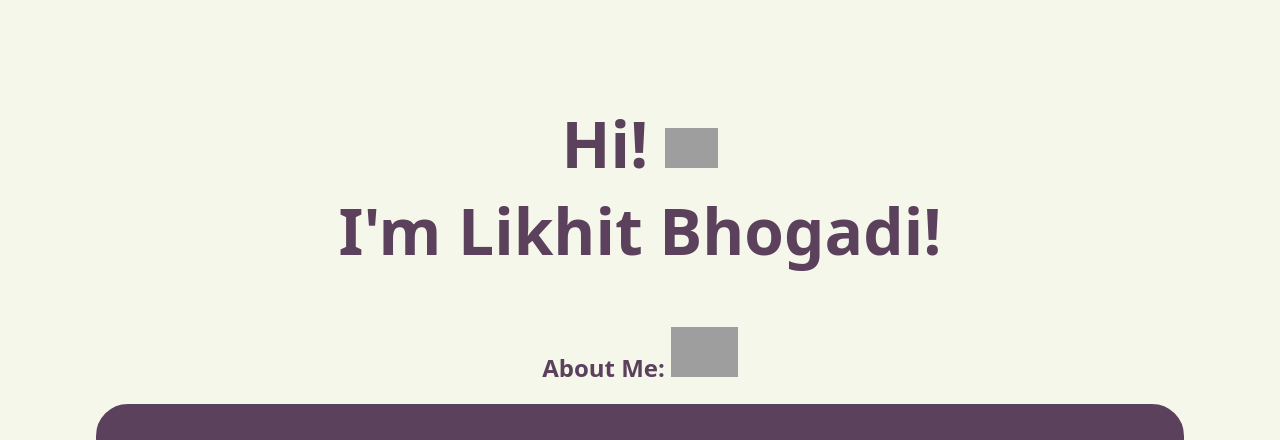
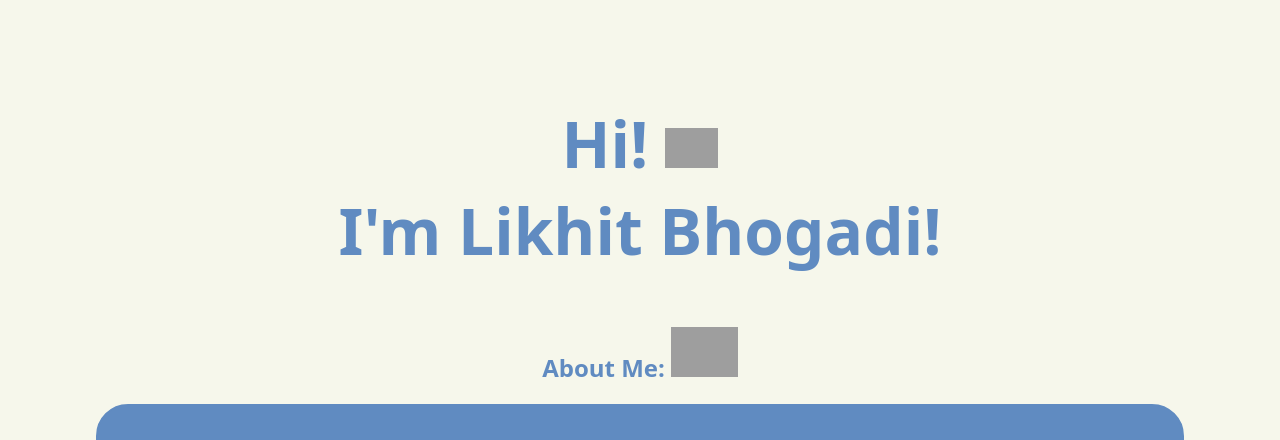
Before and after one commit to likhitbhogadi/ISS-Assignment-1, a plain HTML site: page index.html in a window 1280 px wide. Shown: the part 50-490 px from the top of the page. Drawn offline with Linux system fonts and the light colour scheme; grey boxes are pictures that could not be loaded.

Commit message:
dark-light-themes-update

```diff
--- a/code.js
+++ b/code.js
@@ -14,7 +14,7 @@ function toggle(){
         state=1;
     }
     else{
-        link.setAttribute('href','style.css');
+        link.setAttribute('href','light.css');
         btn.innerText="Light Mode ";
         modeIcon.src = "https://cdn-icons-png.flaticon.com/128/8637/8637690.png";
         state=0;
--- a/dark.css
+++ b/dark.css
@@ -3,9 +3,15 @@
     --mainBgColor: #F6F7EB;
 } */
 
-:root {
+/* :root {
     --boxColor: #F391A0;
     --mainBgColor: #393E41;
+} */
+
+:root {
+    --mainBgColor: #000000;
+    --boxColor: #803f14;
+    --textcolor: #1E3E62;
 }
 
 * {
--- a/index.html
+++ b/index.html
@@ -4,7 +4,7 @@
 <head>
     <meta charset="UTF-8">
     <meta name="viewport" content="width=device-width, initial-scale=1.0">
-    <link id="link" rel="stylesheet" href="style.css" href>
+    <link id="link" rel="stylesheet" href="light.css" href>
     <link rel="stylesheet" href="animations.css" href>
     <title>Personal Website</title>
 </head>
--- a/style.css
+++ b/light.css
@@ -1,6 +1,8 @@
 :root {
-    --boxColor: #5C415D;
     --mainBgColor: #F6F7EB;
+    --boxColor: #608BC1;
+    --lighttextcolor: #CBDCEB;
+    --darktextcolor: #133E87;
 }
 
 /* :root {
```
Also changed, not shown: blogsPage.html (+1 -1 lines), 1 other file.
